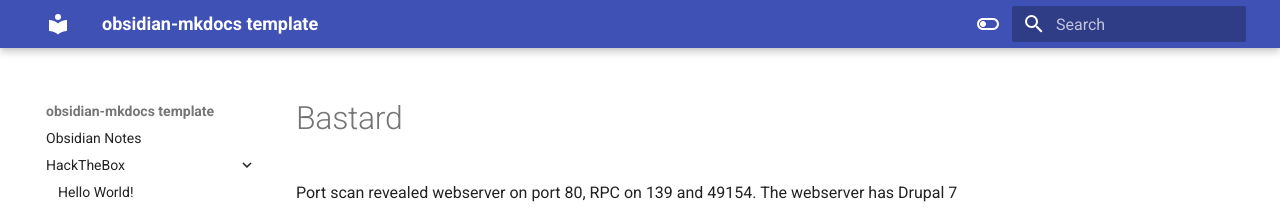
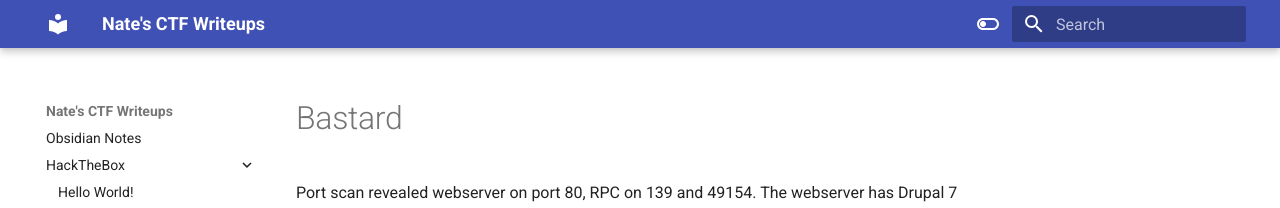
Before and after one commit to nlw93/ctfs, an MkDocs documentation site: the page built from docs/HackTheBox/bastard.md, in a window 1280 px wide. Shown: the top 208 px of the page. Built offline with MkDocs 1.6.1 and Material for MkDocs 9.7.7, drawn with Linux system fonts in a browser that asks for light colours.

Commit message:
update site name

```diff
--- a/mkdocs.yml
+++ b/mkdocs.yml
@@ -1,4 +1,4 @@
-site_name: obsidian-mkdocs template
+site_name: Nate's CTF Writeups
 
 theme:
     name: 'material'
```
